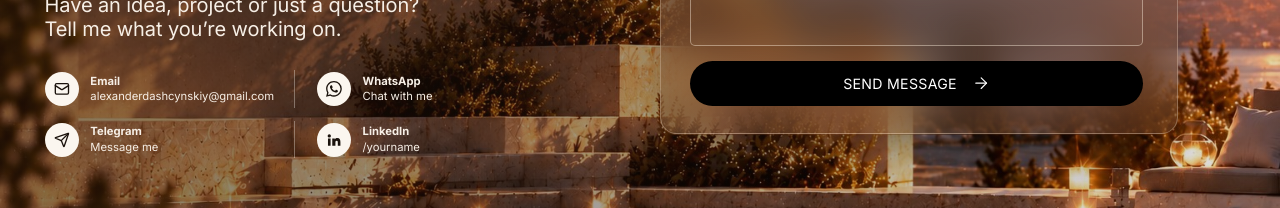
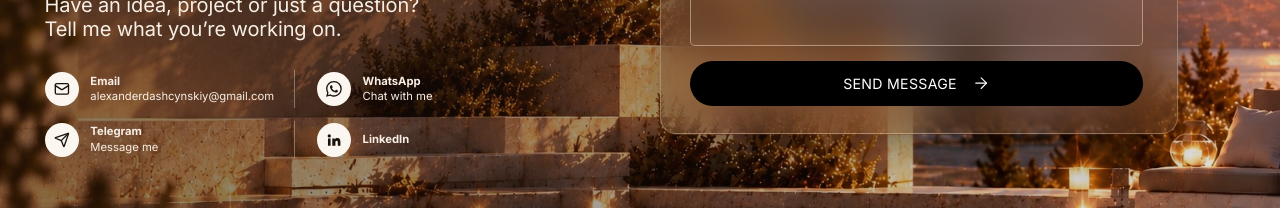
Before and after one commit to alexanderdashcynskiy-cell/Portfolio, a React (Vite) app: page / in a window 1280 px wide. Both pictures are taken after a click on the button "LET’S TALK". Shown: the part 494-702 px from the top of the page. Built offline with nearby package versions, Linux system fonts and the light colour scheme; a web font is replaced by a local one.

Commit message:
feat: LinkedIn shows without a link until the profile is set
Co-Authored-By: Claude Opus 5.5 <noreply@anthropic.com>
Claude-Session: https://claude.ai/code/session_01WEvpuGb8WGayCPmwDqnyC8

```diff
--- a/src/components/ContactPage.tsx
+++ b/src/components/ContactPage.tsx
@@ -2,8 +2,8 @@ import React, { useState } from 'react';
 import { ArrowRight, Mail, MessageSquare, Send, User } from 'lucide-react';
 
 const EMAIL = 'alexanderdashcynskiy@gmail.com';
-// TODO: replace the placeholder LinkedIn handle with the real one.
-const LINKEDIN = 'yourname';
+// LinkedIn profile handle (linkedin.com/in/<handle>). Empty for now: the item shows without a link.
+const LINKEDIN = '';
 // WhatsApp and Telegram open a chat on this number; the number itself is not shown.
 const PHONE = '375333604902'; // international format, digits only
 
@@ -26,7 +26,12 @@ const channels = [
   { label: 'Email', value: EMAIL, href: `mailto:${EMAIL}`, Icon: Mail },
   { label: 'WhatsApp', value: 'Chat with me', href: `https://wa.me/${PHONE}`, Icon: WhatsAppMark },
   { label: 'Telegram', value: 'Message me', href: `https://t.me/+${PHONE}`, Icon: Send },
-  { label: 'LinkedIn', value: `/${LINKEDIN}`, href: `https://www.linkedin.com/in/${LINKEDIN}`, Icon: LinkedInMark },
+  {
+    label: 'LinkedIn',
+    value: LINKEDIN ? `/${LINKEDIN}` : '',
+    href: LINKEDIN ? `https://www.linkedin.com/in/${LINKEDIN}` : '',
+    Icon: LinkedInMark,
+  },
 ];
 
 /** The fifth and last full-screen page, laid out on the shared stage (see .about-stage). */
@@ -66,19 +71,30 @@ export const ContactPage: React.FC = () => {
           </p>
 
           <ul data-reveal className="contact-channels">
-            {channels.map(({ label, value, href, Icon }) => (
-              <li key={label}>
-                <a href={href} target={href.startsWith('http') ? '_blank' : undefined} rel="noreferrer" className="contact-channel">
+            {channels.map(({ label, value, href, Icon }) => {
+              const body = (
+                <>
                   <span className="contact-channel-icon">
                     <Icon aria-hidden="true" />
                   </span>
                   <span className="contact-channel-text">
                     <strong>{label}</strong>
-                    <span>{value}</span>
+                    {value && <span>{value}</span>}
                   </span>
-                </a>
-              </li>
-            ))}
+                </>
+              );
+              return (
+                <li key={label}>
+                  {href ? (
+                    <a href={href} target={href.startsWith('http') ? '_blank' : undefined} rel="noreferrer" className="contact-channel">
+                      {body}
+                    </a>
+                  ) : (
+                    <span className="contact-channel">{body}</span>
+                  )}
+                </li>
+              );
+            })}
           </ul>
         </div>
 
```
